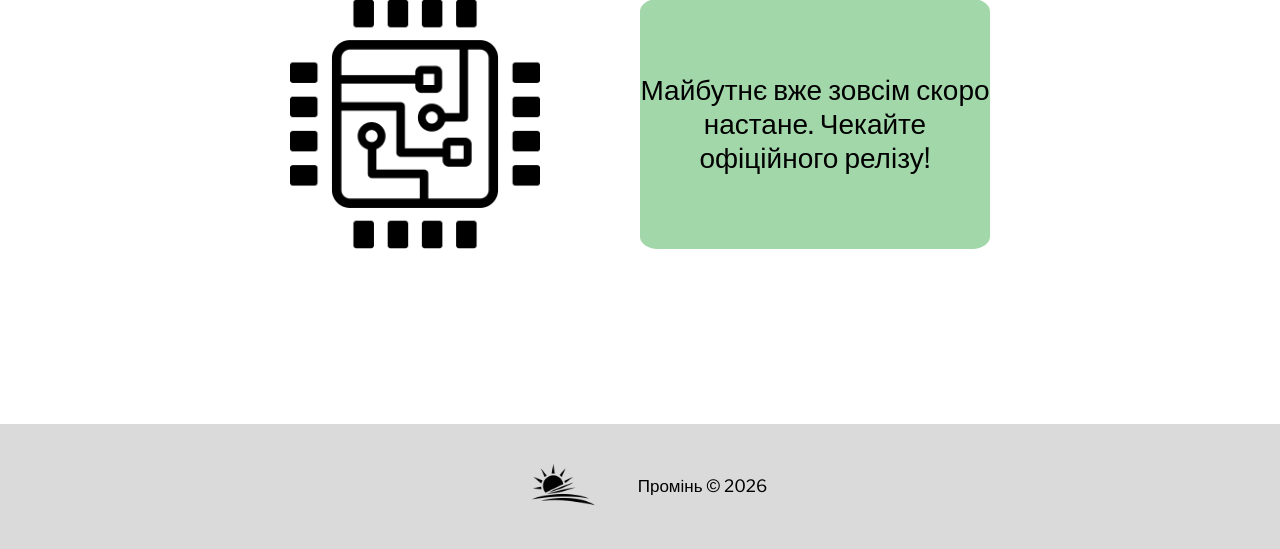
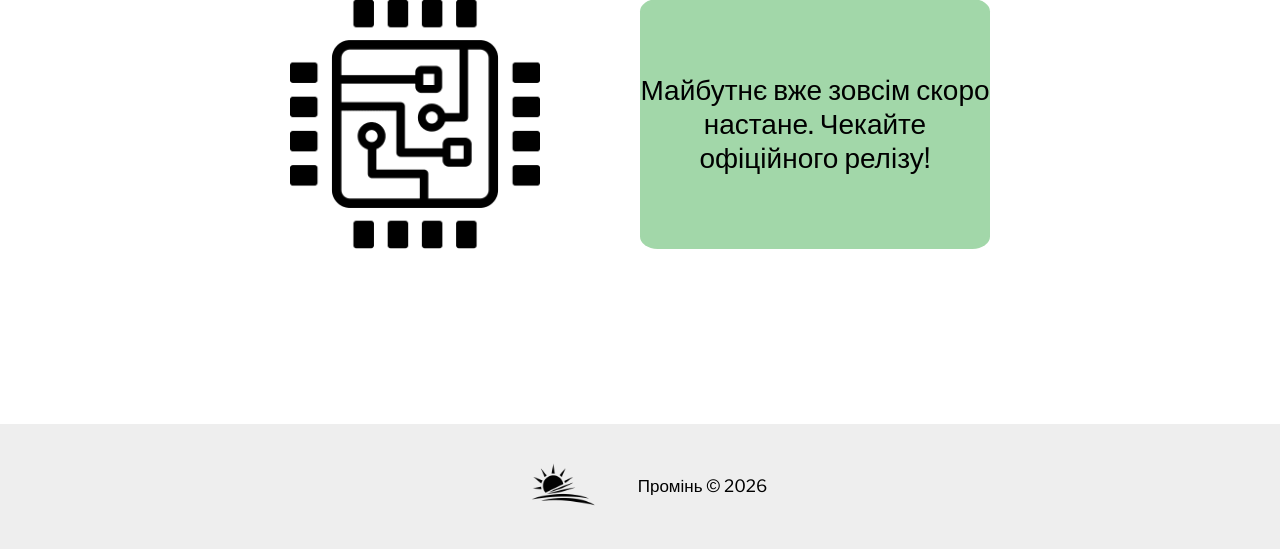
Before and after one commit to NamitaroUA/Promin-CRM, a Django app: page / in a window 1280 px wide. Shown: the part 844-1393 px from the top of the page. Run offline with Django 5.2, Linux system fonts and the light colour scheme.

Commit message:
Footer background-color changes

```diff
--- a/promin/frontpage/static/css/footer.css
+++ b/promin/frontpage/static/css/footer.css
@@ -10,5 +10,5 @@ footer {
 
     gap: 25px;
 
-    background-color:rgb(218, 218, 218);
+    background-color:rgb(238, 238, 238);
 }
```
